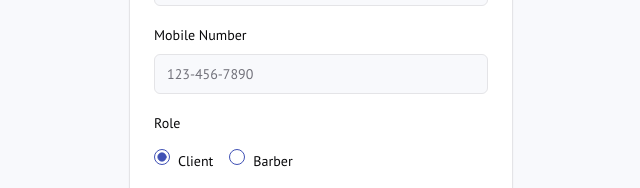
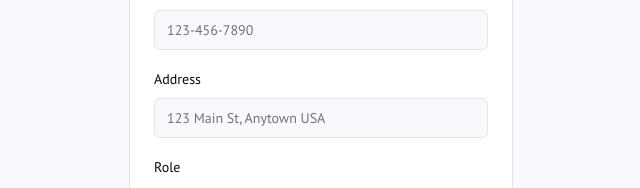
Before and after one commit to mhamidjamil/clipper, a Next.js app: page /signup in a window 1280 px wide. Shown: the part 428-616 px from the top of the page, without its empty margins (319-959 px from the left). Built offline with nearby package versions, Linux system fonts and the light colour scheme; no server answers.

Commit message:
show address field for barbars on signup page

```diff
--- a/src/app/signup/page.tsx
+++ b/src/app/signup/page.tsx
@@ -1,3 +1,4 @@
+
 'use client';
 import { useRouter } from 'next/navigation';
 import { createUserWithEmailAndPassword } from 'firebase/auth';
@@ -37,6 +38,7 @@ const formSchema = z
     password: z.string().min(6, 'Password must be at least 6 characters'),
     role: z.enum(['client', 'barber']),
     mobileNumber: z.string(),
+    address: z.string(),
   })
   .refine(
     (data) => {
@@ -48,6 +50,18 @@ const formSchema = z
     {
       message: 'Mobile number is required for barbers',
       path: ['mobileNumber'],
+    }
+  )
+  .refine(
+    (data) => {
+      if (data.role === 'barber') {
+        return data.address.length > 0;
+      }
+      return true;
+    },
+    {
+      message: 'Address is required for barbers',
+      path: ['address'],
     }
   );
 
@@ -66,6 +80,7 @@ export default function SignupPage() {
       password: '',
       role: 'client',
       mobileNumber: '',
+      address: '',
     },
   });
 
@@ -89,6 +104,9 @@ export default function SignupPage() {
 
       if (values.mobileNumber) {
         userProfile.mobileNumber = values.mobileNumber;
+      }
+      if (values.address) {
+        userProfile.address = values.address;
       }
 
       await setDoc(doc(db, 'users', user.uid), userProfile);
@@ -171,6 +189,21 @@ export default function SignupPage() {
               />
               <FormField
                 control={form.control}
+                name="address"
+                render={({ field }) => (
+                  <FormItem>
+                    <FormLabel>
+                      Address {role === 'barber' && '(Required)'}
+                    </FormLabel>
+                    <FormControl>
+                      <Input placeholder="123 Main St, Anytown USA" {...field} />
+                    </FormControl>
+                    <FormMessage />
+                  </FormItem>
+                )}
+              />
+              <FormField
+                control={form.control}
                 name="role"
                 render={({ field }) => (
                   <FormItem className="space-y-3">
--- a/src/lib/types.ts
+++ b/src/lib/types.ts
@@ -24,4 +24,5 @@ export interface UserProfile {
   role: 'client' | 'barber';
   name?: string;
   mobileNumber?: string;
+  address?: string;
 }
```
Also changed, not shown: 1 other file (tests, documents, lock files or other folders).
